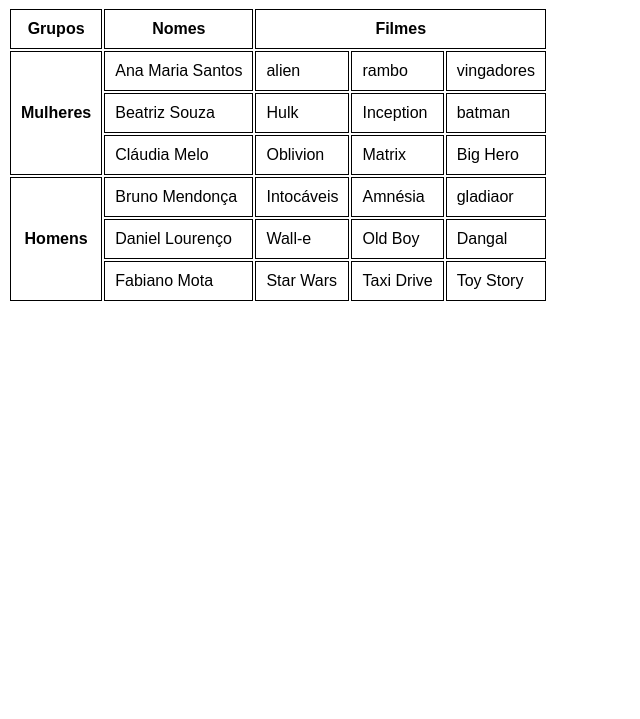
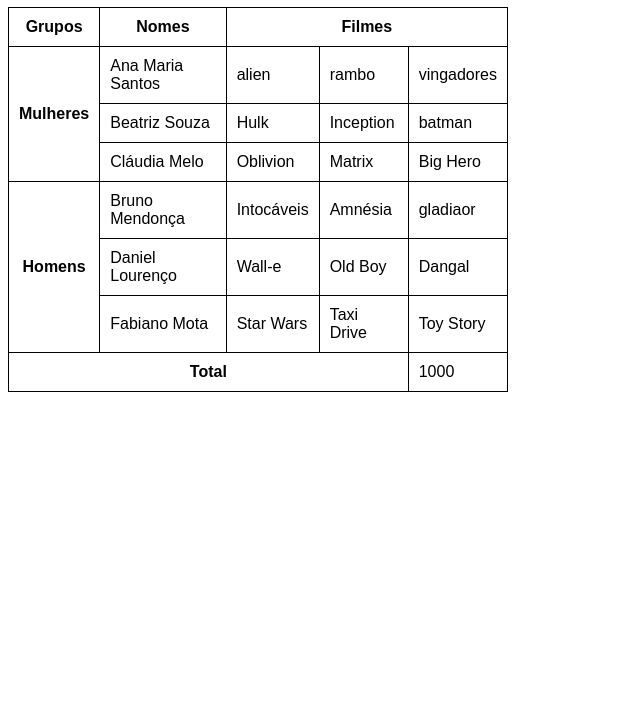
Before and after one commit to emanuel1811/html-css, a plain HTML site: page exercicios/tabelas/tabela005.html in a window 1280 px wide. Shown: the part 81-800 px from the top of the page, without its empty margins (0-640 px from the left). Drawn offline with Linux system fonts and the light colour scheme.

Commit message:
estilo de tabela

```diff
--- a/exercicios/tabelas/tabela005.html
+++ b/exercicios/tabelas/tabela005.html
@@ -6,10 +6,17 @@
     <title>Tabela completa completa</title>
     <style>
         body{font-family: Arial, Helvetica, sans-serif;}
+        table{
+            width: 500px;
+            border-collapse: collapse;
+            position: relative;
+        }
         th,tr,td{
             border: 1px solid black;
             padding: 10px;
+            border-collapse: collapse;
         }
+
     </style>
 </head>
 <body>
@@ -20,13 +27,20 @@
             </caption>
             <thead>
                 <tr>
-                    <th>Grupos</th>
-                    <th>Nomes</th>
-                    <th colspan="3">Filmes</th>
+                    <th scope="col">Grupos</th>
+                    <th scope="col">Nomes</th>
+                    <th colspan="3" scope="colgroup">Filmes</th>
                 </tr>
+            </thead>
+            <tfoot>
+                <tr>
+                    <th colspan="4" scope="row">Total</th>
+                    <td>1000</td>
+                </tr>
+            </tfoot>
                 <tbody>
                     <tr>
-                        <th rowspan="3">Mulheres</th>
+                        <th rowspan="3" scope="rowgroup">Mulheres</th>
                         <td>Ana Maria Santos</td>
                         <td>alien</td>
                         <td>rambo</td>
@@ -45,7 +59,7 @@
                         <td>Big Hero</td>
                     </tr>
                     <tr>
-                        <th rowspan="3">Homens</th>
+                        <th rowspan="3" scope="rowgroup">Homens</th>
                         <td>Bruno Mendonça</td>
                         <td>Intocáveis</td>
                         <td>Amnésia</td>
@@ -64,7 +78,7 @@
                         <td>Toy Story</td>
                     </tr>
                 </tbody>
-            </thead>
+
         </table>
 </body>
 </html>
```
